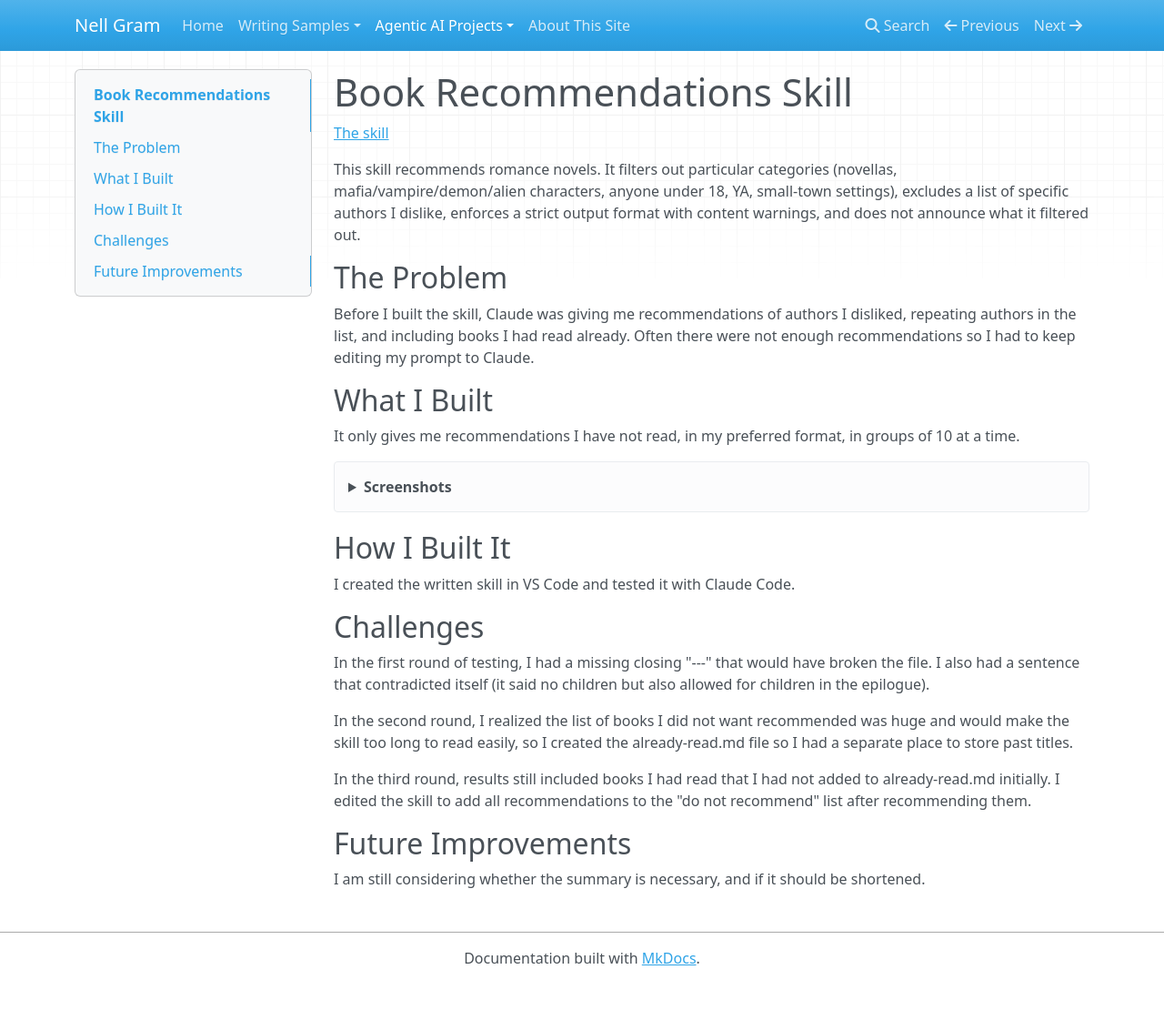
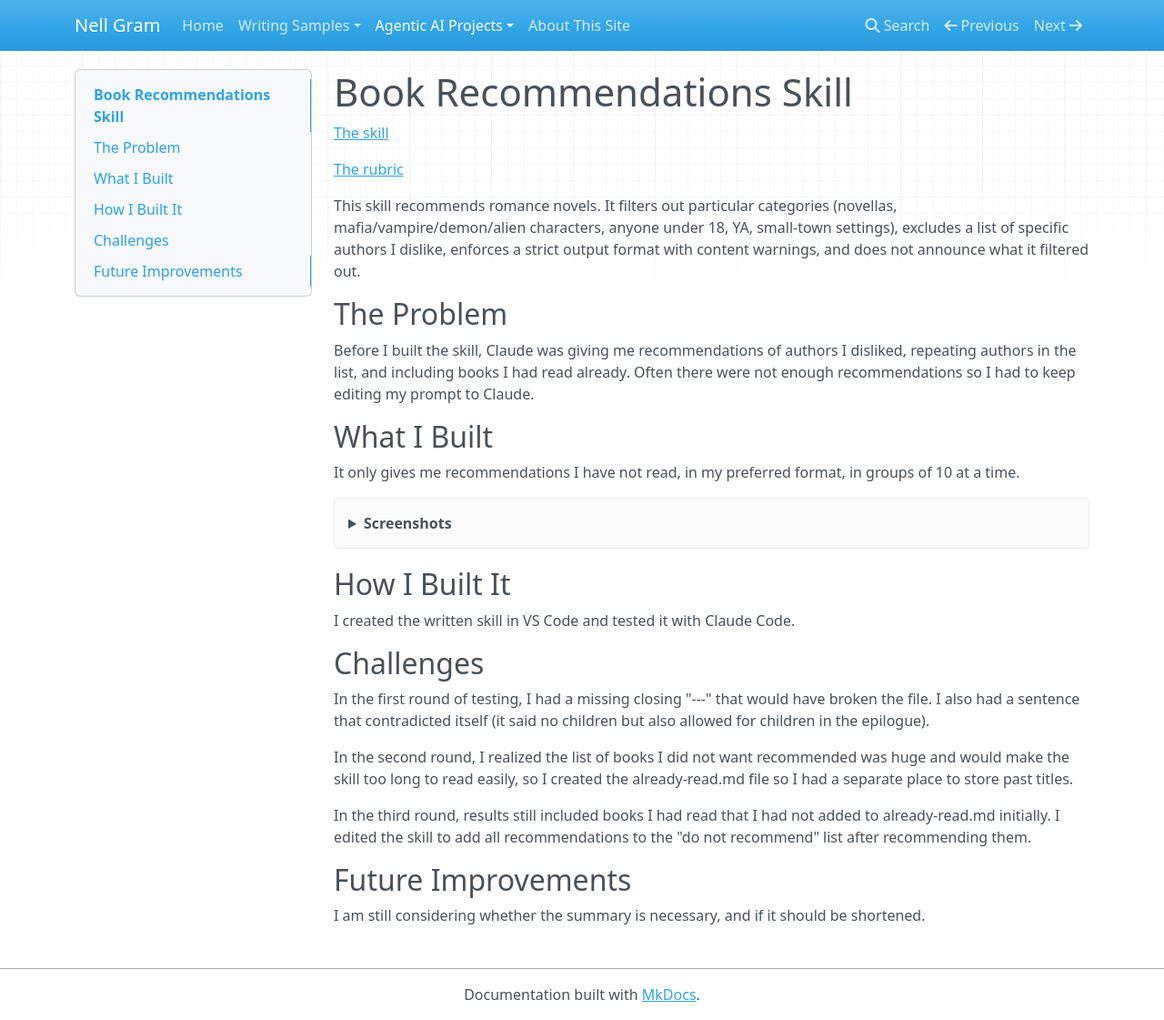
Before and after one commit to nellcgram/nellcgram.github.io, an MkDocs documentation site: the page built from docs/agentic-projects/book-recommendations-case-study.md, in a window 1280 px wide and 1121 px high. Shown: the whole window at 91% size. Built offline with MkDocs 1.6.1, drawn with Linux system fonts in a browser that asks for light colours; nearby versions of some CDN libraries.

Commit message:
added rubric link

```diff
--- a/docs/agentic-projects/book-recommendations-case-study.md
+++ b/docs/agentic-projects/book-recommendations-case-study.md
@@ -1,6 +1,8 @@
 # Book Recommendations Skill
 
 [The skill](https://github.com/nellcgram/nellcgram.github.io/blob/main/.claude/skills/book-recommendations/SKILL.md)
+
+[The rubric](https://github.com/nellcgram/nellcgram.github.io/blob/main/.claude/skills/book-recommendations/rubric.md)
 
 This skill recommends romance novels. It filters out particular categories (novellas, mafia/vampire/demon/alien characters, anyone under 18, YA, small-town settings), excludes a list of specific authors I dislike, enforces a strict output format with content warnings, and does not announce what it filtered out.
 
```
